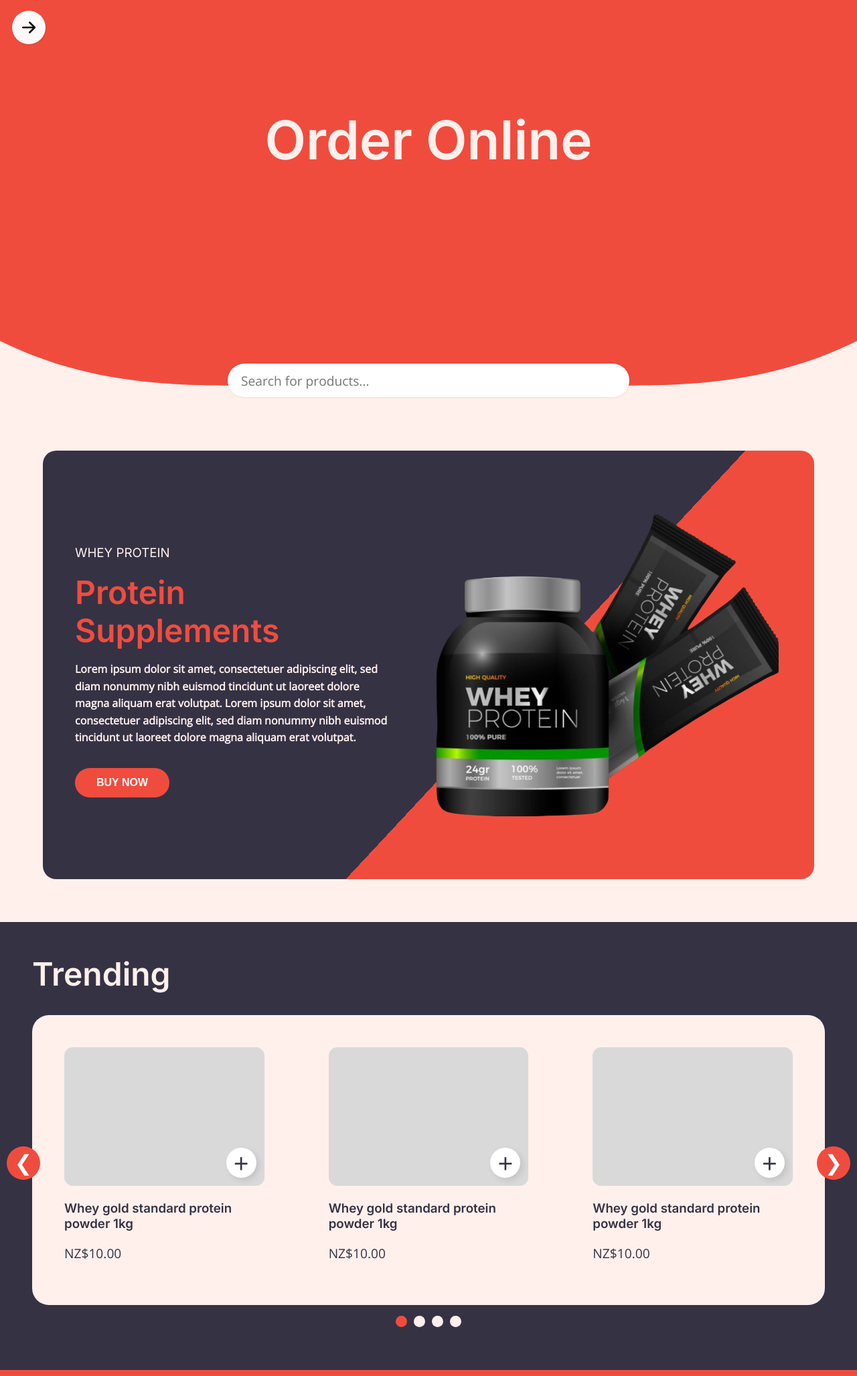
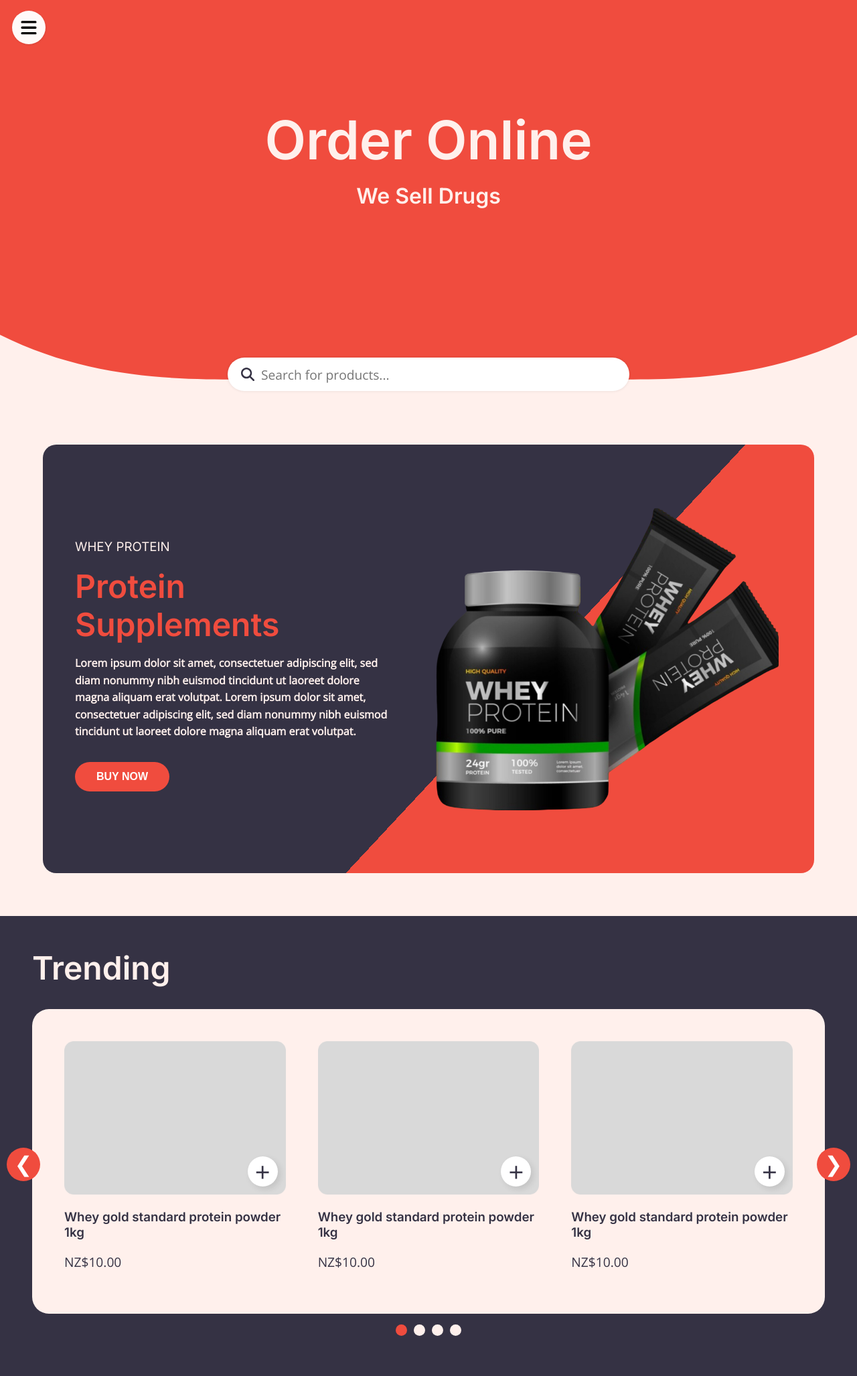
Before and after one commit to ash857/MedXWebsite, a PHP site: page /store.html in a window 1280 px wide. Shown: the part 60-2115 px from the top of the page at 67% size. Run offline with PHP 8.4, Linux system fonts and the light colour scheme.

Commit message:
menu page after feedback

```diff
--- a/index.html
+++ b/index.html
@@ -90,7 +90,7 @@
     </div>
 
     <div class = "carousel-container homepage-carousel">
-        <div class = "carousel-content">
+        <div class = "carousel-content homepage-carousel-content">
             <div class = "carousel-slide">
                 <img src="images/image_template.png" alt="Slide 1">
                 <div class = "carousel-text">
--- a/store.html
+++ b/store.html
@@ -71,6 +71,7 @@
     <div class="banner">
         <div class="banner-content">
           <h1>Order Online</h1>
+          <p>We Sell Drugs</p>
         </div>
         <svg class="bottom-curve" viewBox="0 0 1440 150" preserveAspectRatio="none">
             <path d="
@@ -83,7 +84,8 @@
         </svg>
         <div class="search-bar-container">
             <div class="search-bar">
-                <input type="text" placeholder="Search for products...">
+                <input type="text" placeholder="Search for products..." class="search-input">
+                <svg xmlns="http://www.w3.org/2000/svg" viewBox="0 0 512 512" fill="currentColor"><!--!Font Awesome Free 6.7.2 by @fontawesome - https://fontawesome.com License - https://fontawesome.com/license/free Copyright 2025 Fonticons, Inc.--><path d="M416 208c0 45.9-14.9 88.3-40 122.7L502.6 457.4c12.5 12.5 12.5 32.8 0 45.3s-32.8 12.5-45.3 0L330.7 376c-34.4 25.2-76.8 40-122.7 40C93.1 416 0 322.9 0 208S93.1 0 208 0S416 93.1 416 208zM208 352a144 144 0 1 0 0-288 144 144 0 1 0 0 288z"/></svg>
             </div>
         </div>
     </div>
@@ -132,9 +134,7 @@
 
     <div class="sidebar-btn">
         <button class="category-sidebar-toggle" onclick="toggleSideBar()">
-            <svg xmlns="http://www.w3.org/2000/svg" width="16" height="16" fill="currentColor" class="bi bi-arrow-right-short" viewBox="0 0 16 16">
-                <path fill-rule="evenodd" d="M4 8a.5.5 0 0 1 .5-.5h5.793L8.146 5.354a.5.5 0 1 1 .708-.708l3 3a.5.5 0 0 1 0 .708l-3 3a.5.5 0 0 1-.708-.708L10.293 8.5H4.5A.5.5 0 0 1 4 8"/>
-            </svg>
+            <svg xmlns="http://www.w3.org/2000/svg" viewBox="0 0 448 512"><!--!Font Awesome Free 6.7.2 by @fontawesome - https://fontawesome.com License - https://fontawesome.com/license/free Copyright 2025 Fonticons, Inc.--><path d="M0 96C0 78.3 14.3 64 32 64l384 0c17.7 0 32 14.3 32 32s-14.3 32-32 32L32 128C14.3 128 0 113.7 0 96zM0 256c0-17.7 14.3-32 32-32l384 0c17.7 0 32 14.3 32 32s-14.3 32-32 32L32 288c-17.7 0-32-14.3-32-32zM448 416c0 17.7-14.3 32-32 32L32 448c-17.7 0-32-14.3-32-32s14.3-32 32-32l384 0c17.7 0 32 14.3 32 32z"/></svg>
         </button>
     </div>
 
--- a/styles/styles.css
+++ b/styles/styles.css
@@ -294,7 +294,7 @@ button{
     color: var(--primary-color);
     text-align: center;
     padding: 80px 20px;
-    padding-bottom: 22rem;
+    padding-bottom: 16rem;
     padding-top: 10rem;
     height: auto;
     width: 100%;
@@ -372,7 +372,7 @@ button{
     100% { transform: translate(0px, 0px) rotate(0deg); }
 }
 
-.search-bar {
+.search-bar-container {
     position: absolute;
     width: 100%;
     bottom: 1rem;
@@ -380,11 +380,28 @@ button{
     left: 0;
 }
 
-.search-bar input{
+.search-bar {
+    position: relative;
+    display: inline-block;
     width: 100%;
     max-width: 600px;
+}
+
+.search-bar svg {
+    position: absolute;
+    left: 20px; /* Adjust this to control how far into the input it appears */
+    top: 50%;
+    transform: translateY(-50%);
+    color: var(--accent1-color);
+    width: 20px;
+    height: 20px;
+    pointer-events: none;
+}
+
+.search-bar input {
+    width: 100%;
     height: 50px;
-    padding: 0 20px;
+    padding: 0 20px 0 50px; /* Leave space on the left for the icon */
     border-radius: 25px;
     border: none;
     outline: none;
@@ -427,22 +444,24 @@ button{
     display: flex;
     transition: transform 1.6s ease-in-out;
     will-change: transform;
+    padding: 3rem 1.5rem;
 }
 
 .carousel-slide {
     flex: 0 0 auto;
     box-sizing: border-box;
-    padding: 3rem;
     display: flex;
+    padding: 0 1.5rem;
     flex-direction: column;
     align-items: center;
-    column-gap: 2rem;
     text-align: center;
     width: 100%;
 }
 
 .homepage-carousel .carousel-slide {
   width: 100%;
+  padding: 0 5rem;
+  gap: 3rem;
 }
 
 .store-carousel .carousel-slide {
@@ -630,7 +649,7 @@ button{
 }
 
 .shifted{
-    margin-left: 18%;
+    margin-left: 274px;
 }
 
 .store-content{
@@ -669,15 +688,15 @@ button{
     transition: width 0.3s ease-in-out;
     z-index: 1000;
     padding-top: 1rem;
-    box-shadow: 0 2px 3px rgba(0, 0, 0, 0.1);
+    box-shadow: 0 3px 6px rgba(0, 0, 0, 0.2);
 }
 
 .category-sidebar.open {
-    width: 18%;
+    width: 274px;
 }
 
 .category-sidebar-toggle svg{
-    transform: scale(2.5);
+    transform: scale(1.3);
 }
 
 .category-close-btn{
@@ -697,8 +716,7 @@ button{
     height: auto;
     display: flex;
     flex-direction: column;
-    padding: 1rem;
-    padding-top: 2rem;
+    padding: 2rem 1.5rem;;
     gap: 1rem;
 }
 
@@ -710,9 +728,9 @@ button{
     background: none;
     border: none;
     font-size: 1em;
-    border-radius: 5px;
+    border-radius: 10px;
     transition: 0.3s ease-in-out;
-    padding: 0rem 0.7rem;
+    padding: 0rem 1rem;
     gap: 1rem;
 }
 
@@ -867,6 +885,10 @@ button{
     grid-template-columns: repeat(auto-fit, minmax(300px, 1fr));
     width: 100%;
     gap: 3rem;
+    background-color: #FFFAF9;
+    padding: 3rem;
+    border-radius: 20px;
+    box-shadow: 0px 0px 3px rgba(0, 0, 0, 0.1);
 }
 
 #footer{
```
